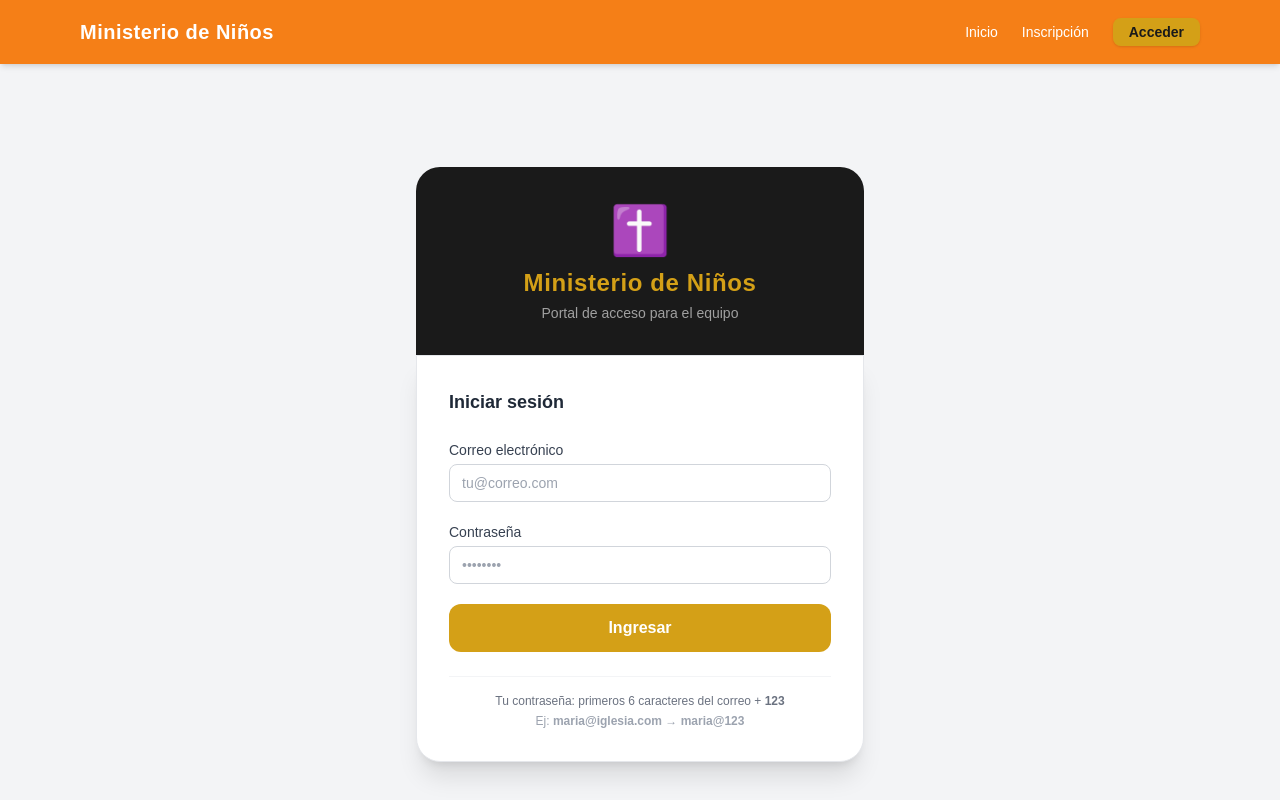
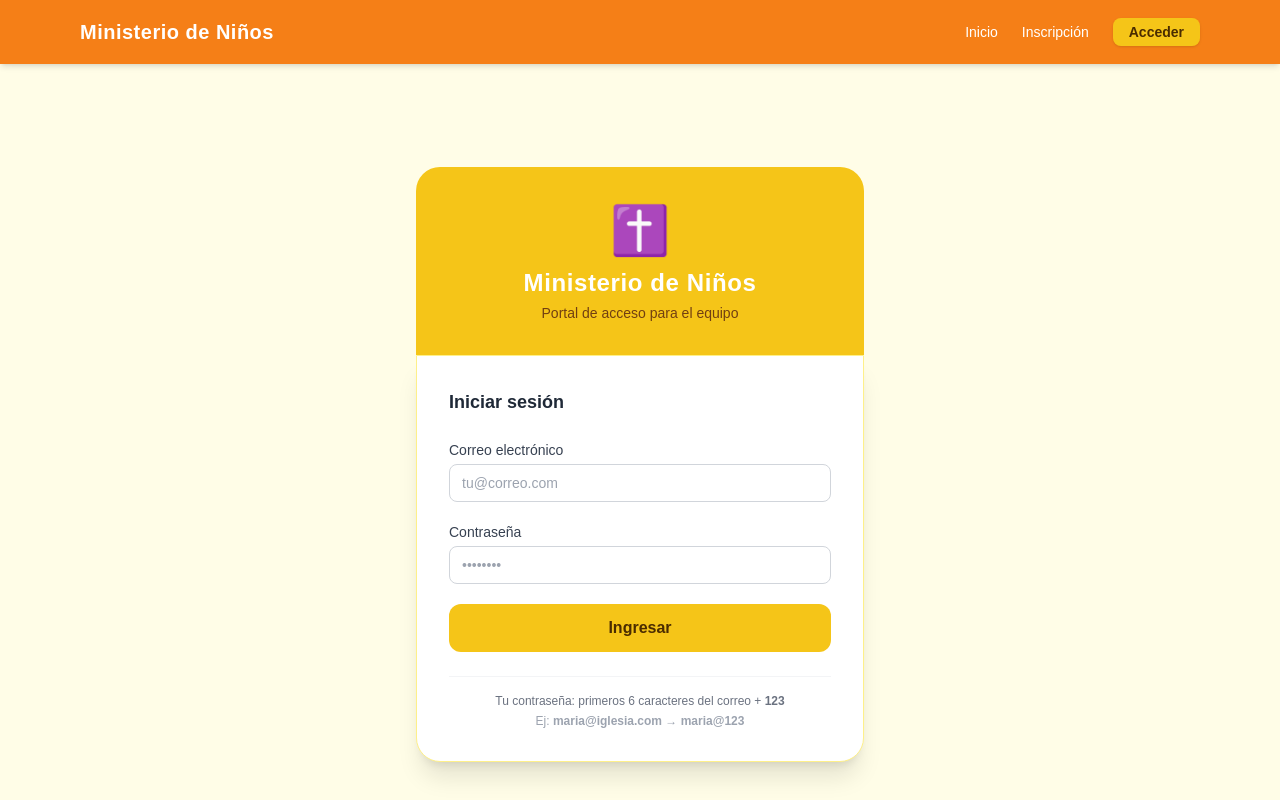
Before and after one commit to leonnnc/ministerio-ninos, a Next.js app: page /login in a window 1280 px wide. Shown: the top 800 px of the page. Built offline with nearby package versions, Linux system fonts and the light colour scheme.

Commit message:
style: amarillo formal #F5C518 + blanco para login y portal adultos

```diff
--- a/src/app/login/page.tsx
+++ b/src/app/login/page.tsx
@@ -35,21 +35,21 @@ export default function LoginPage() {
   }
 
   return (
-    <div className="min-h-screen flex items-center justify-center px-4 py-12 bg-gray-100">
+    <div className="min-h-screen flex items-center justify-center px-4 py-12" style={{ background: '#FFFDE7' }}>
       <div className="w-full max-w-md">
-        {/* Franja superior formal */}
-        <div className="rounded-t-3xl px-8 pt-10 pb-8 text-center" style={{ background: '#1a1a1a' }}>
+        {/* Franja superior */}
+        <div className="rounded-t-3xl px-8 pt-10 pb-8 text-center" style={{ background: '#F5C518' }}>
           <div className="text-5xl mb-3">✝️</div>
-          <h1 className="text-2xl font-extrabold tracking-wide" style={{ color: '#D4A017' }}>
+          <h1 className="text-2xl font-extrabold tracking-wide text-white">
             Ministerio de Niños
           </h1>
-          <p className="mt-1 text-sm" style={{ color: '#a0a0a0' }}>
+          <p className="mt-1 text-sm text-yellow-900">
             Portal de acceso para el equipo
           </p>
         </div>
 
-        {/* Formulario sobre fondo blanco */}
-        <div className="bg-white rounded-b-3xl shadow-xl border border-gray-200 px-8 py-8">
+        {/* Formulario */}
+        <div className="bg-white rounded-b-3xl shadow-xl border border-yellow-200 px-8 py-8">
           <h2 className="text-lg font-bold text-gray-800 mb-6">Iniciar sesión</h2>
           <form onSubmit={handleSubmit} className="flex flex-col gap-5">
             <Input
@@ -78,8 +78,8 @@ export default function LoginPage() {
             <button
               type="submit"
               disabled={cargando}
-              className="w-full py-3 rounded-xl font-bold text-white transition-colors disabled:opacity-60"
-              style={{ background: cargando ? '#a07810' : '#D4A017' }}
+              className="w-full py-3 rounded-xl font-bold text-white transition-opacity disabled:opacity-60"
+              style={{ background: '#F5C518', color: '#4a2c00' }}
             >
               {cargando ? 'Ingresando...' : 'Ingresar'}
             </button>
--- a/src/app/portal/page.tsx
+++ b/src/app/portal/page.tsx
@@ -67,13 +67,13 @@ export default function PortalPage() {
 
   // Colores según rol: admin/maestros = formal ámbar oscuro, resto = alegre amarillo
   const esRolFormal = esAdmin || esMaestro;
-  const headerBg = esRolFormal ? '#1a1a1a' : '#FFD600';
-  const headerTexto = esRolFormal ? '#D4A017' : '#4a2c00';
-  const headerSubtexto = esRolFormal ? '#a0a0a0' : '#78350f';
-  const fondoPagina = esRolFormal ? '#f5f5f5' : '#FFFDE7';
-  const accentColor = esRolFormal ? '#D4A017' : '#E65100';
-  const salonHeaderBg = esRolFormal ? '#1a1a1a' : '#FFD600';
-  const salonHeaderTexto = esRolFormal ? '#D4A017' : '#4a2c00';
+  const headerBg = esRolFormal ? '#F5C518' : '#FFD600';
+  const headerTexto = '#4a2c00';
+  const headerSubtexto = '#78350f';
+  const fondoPagina = '#FFFDE7';
+  const accentColor = '#92400e';
+  const salonHeaderBg = esRolFormal ? '#F5C518' : '#FFD600';
+  const salonHeaderTexto = '#4a2c00';
 
   return (
     <div className="min-h-screen" style={{ background: fondoPagina }}>
@@ -93,8 +93,8 @@ export default function PortalPage() {
             onClick={handleCerrarSesion}
             className="px-4 py-2 rounded-xl text-sm font-semibold border-2 transition-colors"
             style={{
-              borderColor: esRolFormal ? '#D4A017' : '#4a2c00',
-              color: esRolFormal ? '#D4A017' : '#4a2c00',
+              borderColor: '#92400e',
+              color: '#92400e',
               background: 'transparent',
             }}
           >
@@ -151,7 +151,7 @@ export default function PortalPage() {
                   <div key={salon.id} className="rounded-2xl border-2 bg-white shadow-sm overflow-hidden" style={{ borderColor: '#D97706' }}>
                     <div className="px-5 py-4" style={{ background: salonHeaderBg }}>
                       <h3 className="text-lg font-bold" style={{ color: salonHeaderTexto }}>{salon.nombre}</h3>
-                      <p className="text-sm" style={{ color: esRolFormal ? '#a0a0a0' : '#78350f' }}>
+                      <p className="text-sm" style={{ color: '#78350f' }}>
                         {salon.edadMinima} – {salon.edadMaxima} años
                       </p>
                     </div>
--- a/src/components/layout/Navbar.tsx
+++ b/src/components/layout/Navbar.tsx
@@ -68,7 +68,7 @@ export default function Navbar() {
             ) : (
               <Link href="/login"
                 className="font-bold px-4 py-1.5 rounded-lg transition-colors text-sm shadow"
-                style={{ background: '#D4A017', color: '#1a1a1a' }}>
+                style={{ background: '#F5C518', color: '#4a2c00' }}>
                 Acceder
               </Link>
             )}
```
